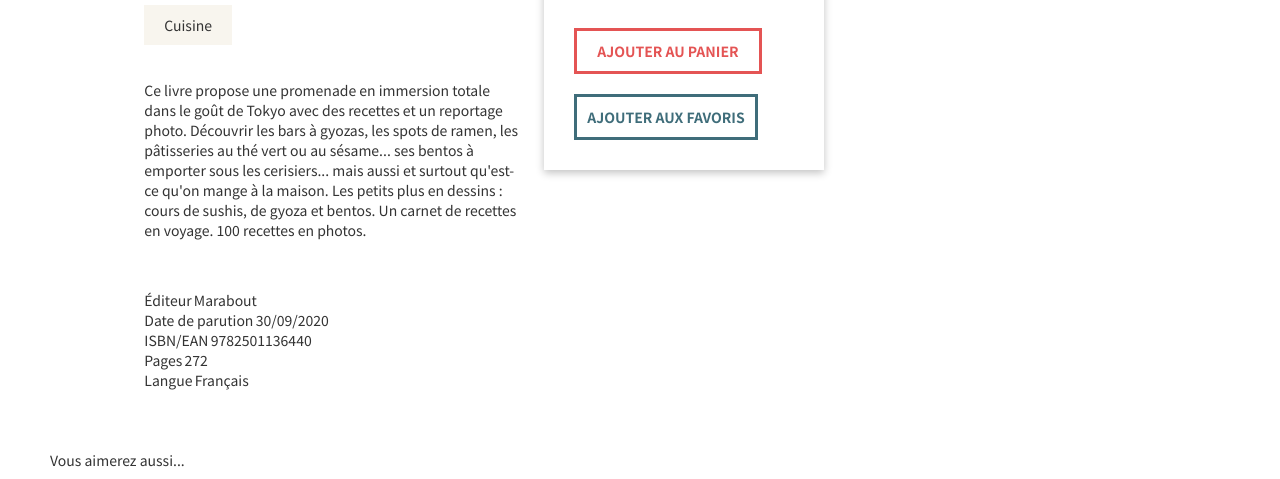
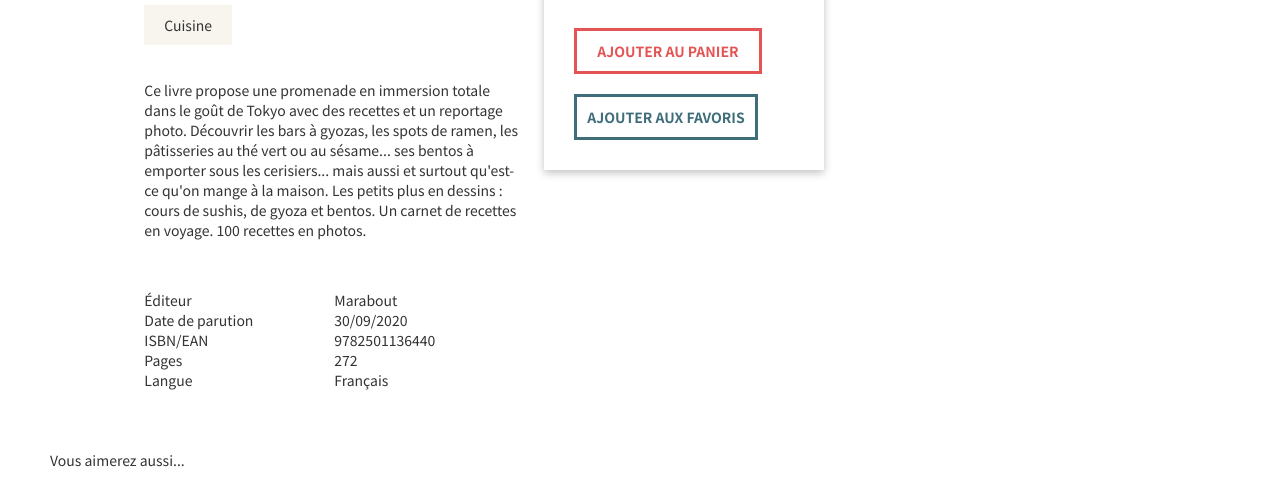
Before and after one commit to yiukina/projet_junku, a plain HTML site: page produit.html in a window 1280 px wide. Shown: the part 309-788 px from the top of the page. Drawn offline with nearby package versions, Linux system fonts and the light colour scheme; a web font is replaced by a local one.

Commit message:
3-commit

```diff
--- a/produit.html
+++ b/produit.html
@@ -3,7 +3,8 @@
 <head>
     <meta charset="UTF-8">
     <meta name="viewport" content="width=device-width, initial-scale=1.0">
-    <title>JUNKU</title>
+    <title>JUNKU - Product</title>
+    <link rel="icon" href="/assets/logo/junku_favicon.svg">
     <link rel="stylesheet" href="src/css/styles.css">
     <link href="https://fonts.googleapis.com/css2?family=Noto+Sans+JP:wght@100..900&display=swap" rel="stylesheet">
     <script src="https://code.jquery.com/jquery-3.6.0.min.js"></script>
--- a/src/css/components/_produit.scss
+++ b/src/css/components/_produit.scss
@@ -67,3 +67,12 @@
 .product__cartBtn {
     @include flex_column;
 }
+
+.product__secondaryInfos {
+    @include flex_column;
+
+    > div {
+        display: grid;
+        grid-template-columns: repeat(2, 1fr);
+    }
+}
```
Also changed, not shown: actualites.html (+4 -3 lines), index.html (+1 -0 lines), assets/logo/junku_favicon.svg (added), assets/media/book/Tokyo-recettes-culte.jpg (renamed from assets/media/book/Tokyo-recettes culte.jpg), assets/media/book/Tokyo-recettes-culte_01.jpg (renamed from assets/media/book/Tokyo-recettes culte_01.jpg), assets/media/book/Tokyo-recettes-culte_02.jpg (renamed from assets/media/book/Tokyo-recettes culte_02.jpg), assets/media/book/Tokyo-recettes-culte_03.jpg (renamed from assets/media/book/Tokyo-recettes culte_03.jpg), assets/media/book/Tokyo-recettes-culte_04.jpg (renamed from assets/media/book/Tokyo-recettes culte_04.jpg), assets/media/book/Tokyo-recettes-culte_04.webp (renamed from assets/media/book/Tokyo-recettes culte_04.webp), src/css/styles.css, 1 other file.
